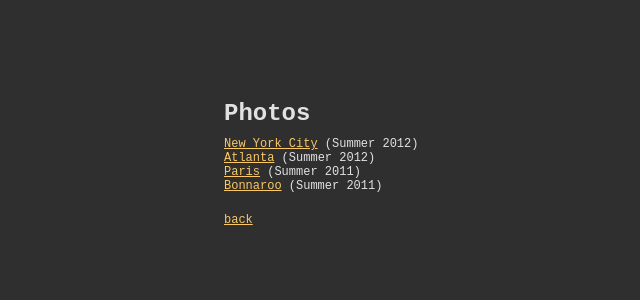
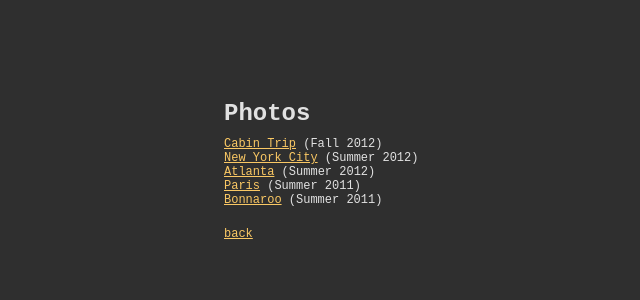
Before and after one commit to dhconnelly/dhconnelly.github.io, a Jekyll site: the page built from photos.html, in a window 1280 px wide. Shown: the top 300 px of the page, without its empty margins (176-816 px from the left). Built offline with Jekyll 4.4.1, drawn with Linux system fonts in a browser that asks for light colours; some web fonts are replaced.

Commit message:
cabin trip link

```diff
--- a/photos.html
+++ b/photos.html
@@ -9,6 +9,9 @@ layout: leaf
 
 <section class="main-section" id="photos">
   <ul>
+    <li>
+      <a href="https://www.dropbox.com/sh/ihmqpkrq5au0mdb/4u1P93izZ3">Cabin Trip</a> (Fall 2012)
+    </li>
     <li>
       <a href="https://www.dropbox.com/sh/5hs1nax2kl0uegz/BsUzbTIuy7">New York City</a> (Summer 2012)
     </li>
```
